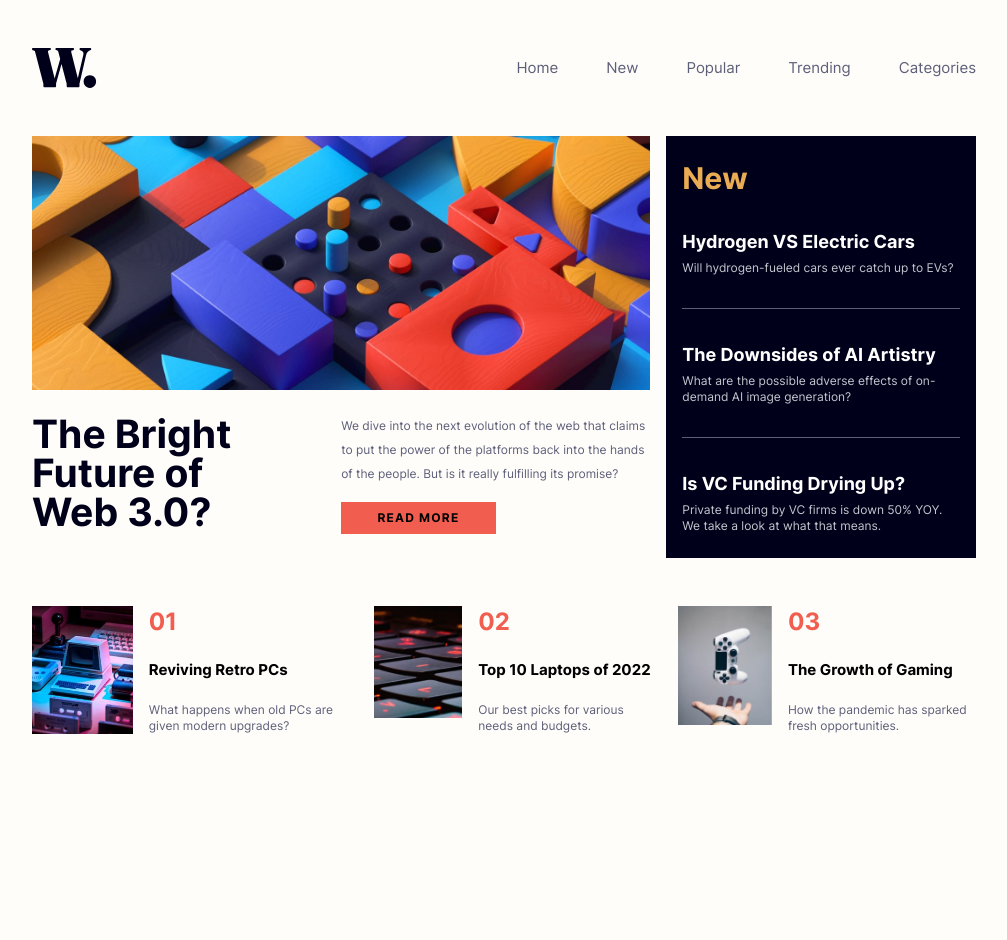
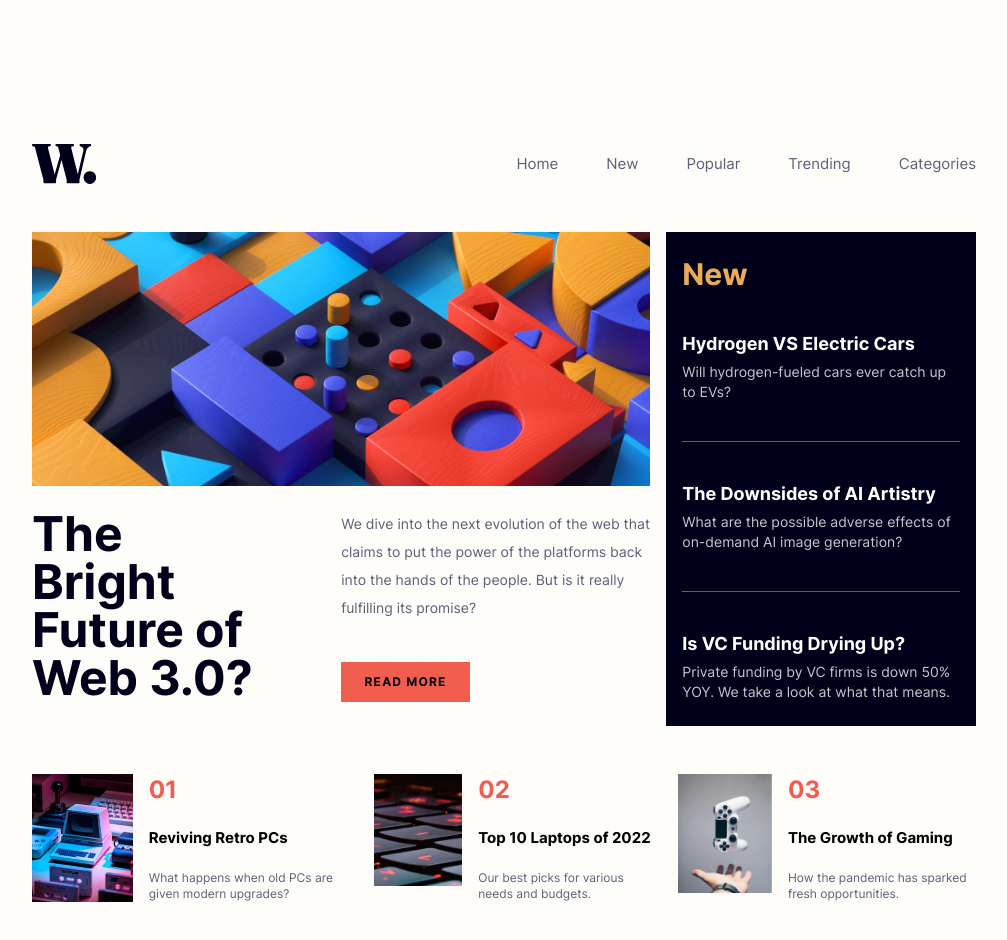
Before and after one commit to LINDECKER-Charles/FM-NewsHomepage, a website: page index.html in a window 1280 px wide. Shown: the whole page, without its empty margins (136-1143 px from the left). Before the commit the page ends 800 px from the top, so only its background shows below. Drawn offline with Linux system fonts and the light colour scheme.

Commit message:
fix(design) : fix sizing error in the design

```diff
--- a/css/input.css
+++ b/css/input.css
@@ -11,7 +11,7 @@
   --font-sans: "Inter";
 
   --text-base: 15px;
-  --text-big: 39px;
+  --text-big: 48px;
 
 
   --breakpoint-mobile: 375px;
@@ -39,7 +39,7 @@
     @apply flex flex-col gap-1;
   }
   aside>section>p{
-    @apply text-xs text-grayish-blue-500;
+    @apply text-sm text-grayish-blue-500;
   }
   aside>section>h3{
     @apply text-white text-lg;
--- a/index.html
+++ b/index.html
@@ -13,7 +13,7 @@
   <link rel="stylesheet" href="css/output.css">
   <script defer src="./js/script.js"></script>
 </head>
-<body class="bg-off-white px-4 sm:px-12 md:px-24 lg:px-32 xl:px-42 2xl:px-64 text-base font-sans pb-8 w-12/12 sm:w-full overflow-x-hidden ">
+<body class="bg-off-white px-4 sm:px-12 md:px-24 lg:px-32 xl:px-42 2xl:px-64 text-base font-sans sm:py-24 pb-8 w-12/12 sm:w-full overflow-x-hidden ">
   <header class=" sm:w-full py-12 text-grayish-blue-800">
     <nav class="w-full flex flex-row justify-between items-center">
       <figure>
@@ -51,8 +51,8 @@
         <section class="flex flex-col sm:flex-row py-6 justify-between gap-4 sm:gap-0">
           <h1 class="text-grayish-blue-900 font-bold sm:w-5/12 flex justify-start text-big leading-none pr-4">The Bright Future of Web 3.0?</h1>
           <div class="sm:w-1/2 flex flex-col gap-4 justify-between ">
-            <p class="text-grayish-blue-800 text-xs leading-loose">We dive into the next evolution of the web that claims to put the power of the platforms back into the hands of the people. But is it really fulfilling its promise?</p>
-            <button class="font-bold uppercase bg-red tracking-widest p-2 px-2 text-xs w-2/6 sm:w-3/6 hover:bg-orange">Read more</button>
+            <p class="text-grayish-blue-800 text-sm leading-loose">We dive into the next evolution of the web that claims to put the power of the platforms back into the hands of the people. But is it really fulfilling its promise?</p>
+            <button class="font-bold uppercase bg-red tracking-widest py-3 px-1 text-xs w-2/6 sm:w-5/12 hover:bg-orange">Read more</button>
           </div>
         </section>
       </article>
```
Also changed, not shown: css/output.css.
